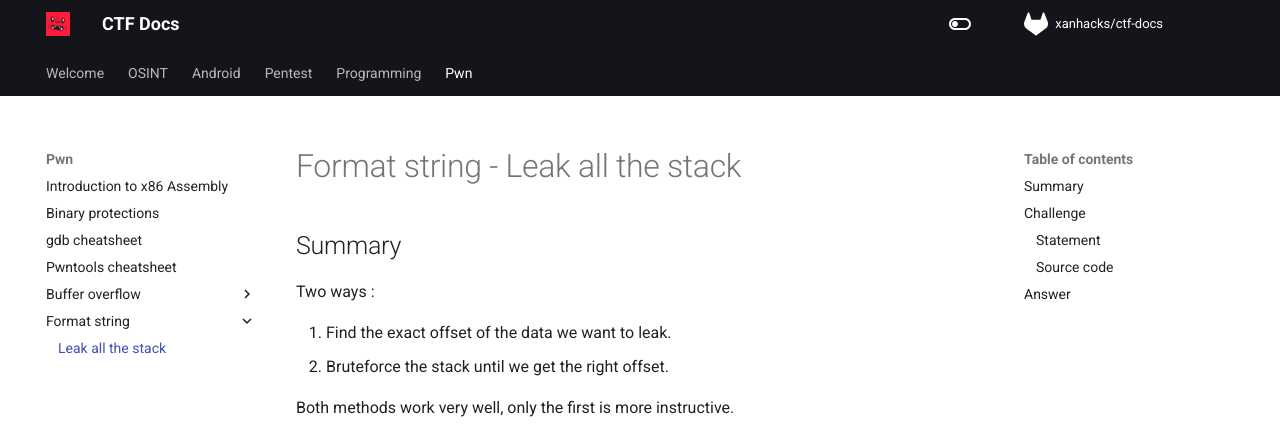
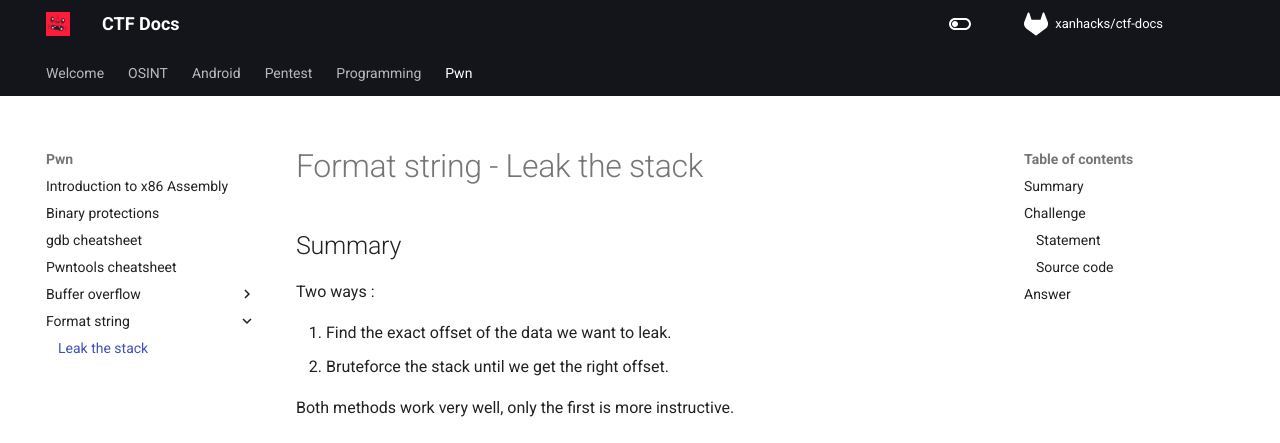
Before and after one commit to xanhacks/ctf-docs, an MkDocs documentation site: the page built from docs/pwn/format-string/01-leak-the-stack.md, in a window 1280 px wide and 900 px high. Shown: the top 443 px of the window. Built offline with MkDocs 1.6.1 and Material for MkDocs 9.7.7, drawn with Linux system fonts in a browser that asks for light colours; nearby versions of some CDN libraries; comment, search, counter and statistics services are not loaded.

Commit message:
rename docs

```diff
--- a/docs/pwn/format-string/01-leak-all-the-stack.md
+++ b/docs/pwn/format-string/01-leak-the-stack.md
@@ -1,9 +1,9 @@
 ---
-title: Leak all the stack
-description: Leak all the stack using a format string attack.
+title: Leak the stack
+description: Leak the stack using a format string attack.
 ---
 
-# Format string - Leak all the stack
+# Format string - Leak the stack
 
 ## Summary
 
```
